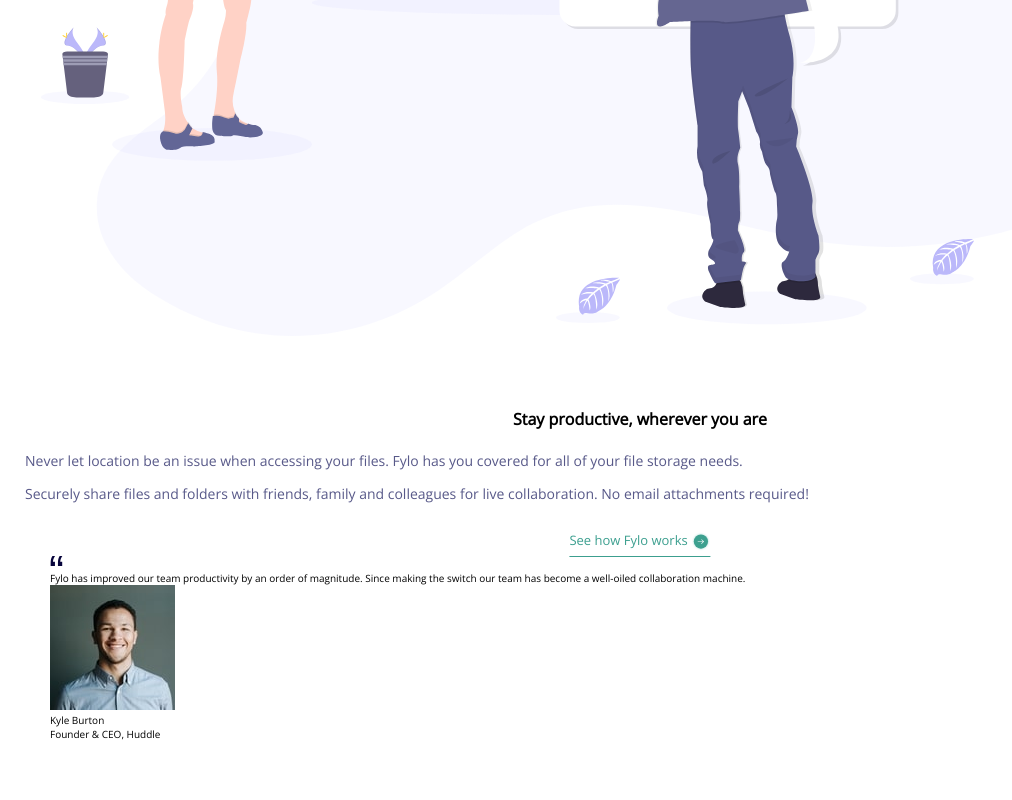
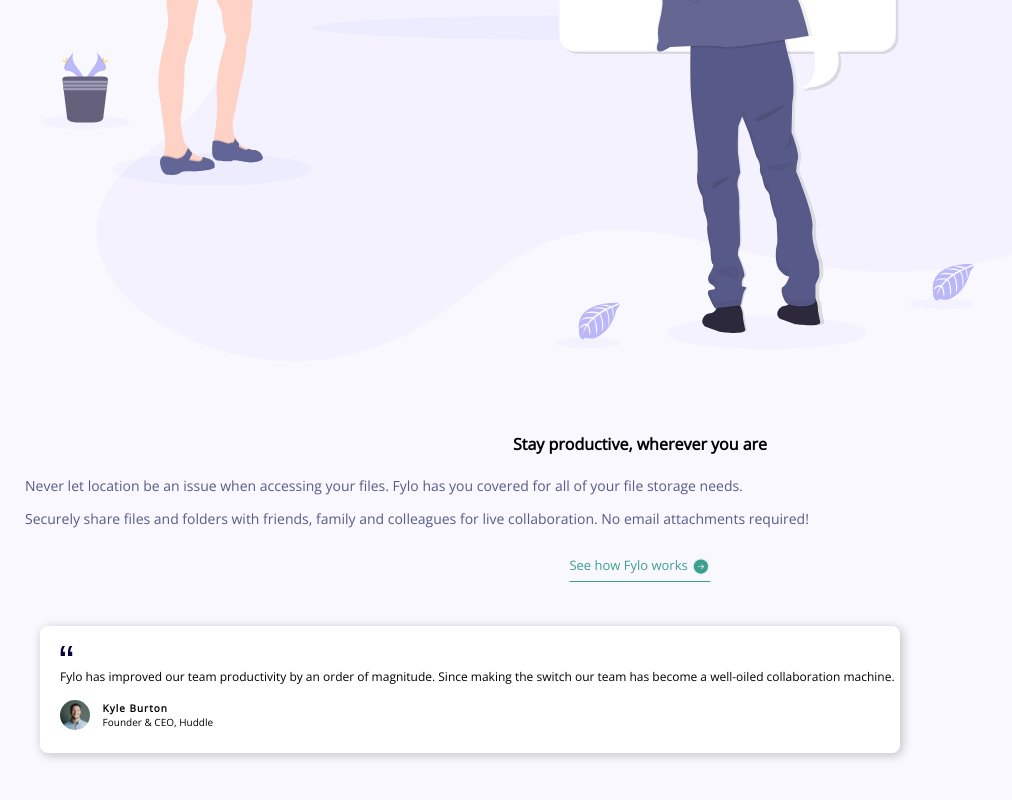
Before and after one commit to F4eNn/FYLO_4-first_responsive_layout, a plain HTML site: page index.html in a window 1280 px wide. Shown: the part 1482-2282 px from the top of the page, without its empty margins (0-1012 px from the left). Before the commit the page ends 2248 px from the top, so only its background shows below. Drawn offline with nearby package versions, Linux system fonts and the light colour scheme.

Commit message:
finished section

```diff
--- a/index.html
+++ b/index.html
@@ -22,7 +22,7 @@
     <nav class="menu">
       <ul>
         <img class="logo" src="images/logo.svg" alt="">
-        <li><a class="link" href="#">Features</a></li>
+        <li><a class="link" href="#opinion">Features</a></li>
         <li><a class="link" href="#">Team</a></li>
         <li><a class="link" href="#">Sign In</a></li>
       </ul>
@@ -48,26 +48,10 @@
 
   </header>
 
-  <br>
-  <br>
-  <br>
-  <br>
-  <br>
-  <br>
-  <br>
-  <br>
-  <br>
-  <br>
-  <br>
-  <br>
-  <br>
-  <br>
-  <br>
-
   <main>
-
     <section class="team" id="team">
-      <div class="bg-img">
+      <div class="team__bg-curve">
+        <div class="team__bg-color">
           <div class="wrapper">
             <picture>
               <img class="ilustration2" src="images/illustration-2.svg" alt="">
@@ -82,23 +66,31 @@
                   alt=""></a>
 
               <div class="opinion">
-              <img class="opinion__quotes" src="images/icon-quotes.svg" alt="">
+                <img class="opinion__quote" src="images/icon-quotes.svg" alt="">
                 <p class="opinion__text">Fylo has improved our team productivity by an order of magnitude. Since
                   making the switch our team has become a well-oiled collaboration machine.</p>
-              <img class="opinion__avatar" src="images/avatar-testimonial.jpg" alt="Kylie Burton">
+                <img class="opinion__avatar" id="opinion" src="images/avatar-testimonial.jpg" alt="Kylie Burton">
+                <div class="opinion__block-elements">
                   <p class="opinion__autor">Kyle Burton
                   </p>
-              <p class="opinion__autor-profession">Founder & CEO, Huddle</p>
+                  <p>Founder & CEO, Huddle</p>
                 </div>
               </div>
             </div>
           </div>
+        </div>
+      </div>
+    </section>
 
-    </section>
+    <section>
+      <div class="wrapper">
+        <div class="article">
 
 
 
-
+        </div>
+      </div>
+    </section>
 
 
 
--- a/scss/style.scss
+++ b/scss/style.scss
@@ -1,5 +1,5 @@
+
 @use 'colors' as *;
-
 *::after,
 *::before,
 * {
@@ -29,7 +29,7 @@ nav {
 		list-style-type: none;
 		display: inline-block;
 		display: flex;
-		justify-content: end;
+		justify-content: flex-end;
 		align-items: center;
 		margin-top: 5%;
 		padding: 1em 1em 0 0;
@@ -47,12 +47,10 @@ nav {
 		width: 20%;
 	}
 }
-
 // =====================
 // HEADER
 // ====================
 
-header {
 .img1 {
 	display: block;
 	margin-left: auto;
@@ -100,23 +98,44 @@ header {
 		}
 	}
 }
-}
+
 // ==================
 // TEAM
 // ==================
-
-Section {
-	.bg-img {
-		position: relative;
-
-	}
 
 .ilustration2 {
 	width: 100%;
 	margin-left: 0;
 	margin-right: 0;
 }
+
 .team {
+	position: relative;
+	&__bg-curve {
+		width: 100%;
+		padding-top: 4em;
+		margin-top: 10em;
+
+		&::after {
+			content: '';
+			position: absolute;
+			top: 0;
+			left: 0;
+			right: 0;
+			bottom: 0;
+			background-image: url('../images/bg-curve-mobile.svg');
+			background-size: contain;
+			background-position: top;
+			background-repeat: no-repeat;
+			z-index: -1;
+		}
+	}
+
+	&__bg-color {
+		padding-top: 5em;
+		background-color: #f9f8fe;
+	}
+
 	&__box {
 		position: relative;
 		padding-top: 5em;
@@ -156,27 +175,47 @@ Section {
 	}
 }
 
-	.bg-img::before {
-		content: "";
-		position: absolute;
-		top: 0px;
-		right: 0px;
-		bottom: 0px;
-		left: 0px;
+.opinion {
+	display: inline-block;
+	background-color: #fff;
+	margin: 7em 1.5em 10em 1.5em;
+	padding: 2em .5em 2em 2em;
+	border-radius: 8px;
+	box-shadow: 2px 2px 10px 1px  rgba(0, 0, 0, 0.2);
+
+	&__avatar{
+		border-radius: 50%;
+		width: 3em;
+
+	}
+	&__text{
+		margin-top: .5em;
+		line-height: 1.6em;
+		font-size: 1.2rem;
+	}
+	&__autor{
+		font-weight: bold;
+		letter-spacing: 1px;
+	}
+	&__block-elements{
+		vertical-align: super;
+		display: inline-block;
+		margin: 1.5em 1em 0 ;
+
+	}
+
+
+}
+
+
+
+
+
+
+.article{
+	background-color: red;
 	height: 100%;
 	width: 100%;
-		background-image: url('../images/bg-curve-mobile.svg');
-		background-size: contain;
-		background-repeat: no-repeat;
-		background-position: top;
-		padding-top: 20rem;
-		z-index: -1;
-	}
-
-	.opinion {
-		margin: 2.5em;
-		background-color: #fff;
-	}
 }
 // You have to add that image as a pseudo element positioned off that section, not try and make it a background on the section itself
 
@@ -193,6 +232,11 @@ Section {
 }
 
 @media (min-width: 576px) {
+	.team{
+		&__bg-color{
+			padding-top: em;
+		}
+	}
 }
 
 @media (min-width: 768px) {
@@ -258,4 +302,5 @@ Section {
 			}
 		}
 	}
+
 }
```
Also changed, not shown: css/style.css, 1 other file. Lines whose indentation alone changed are shown as unchanged.
